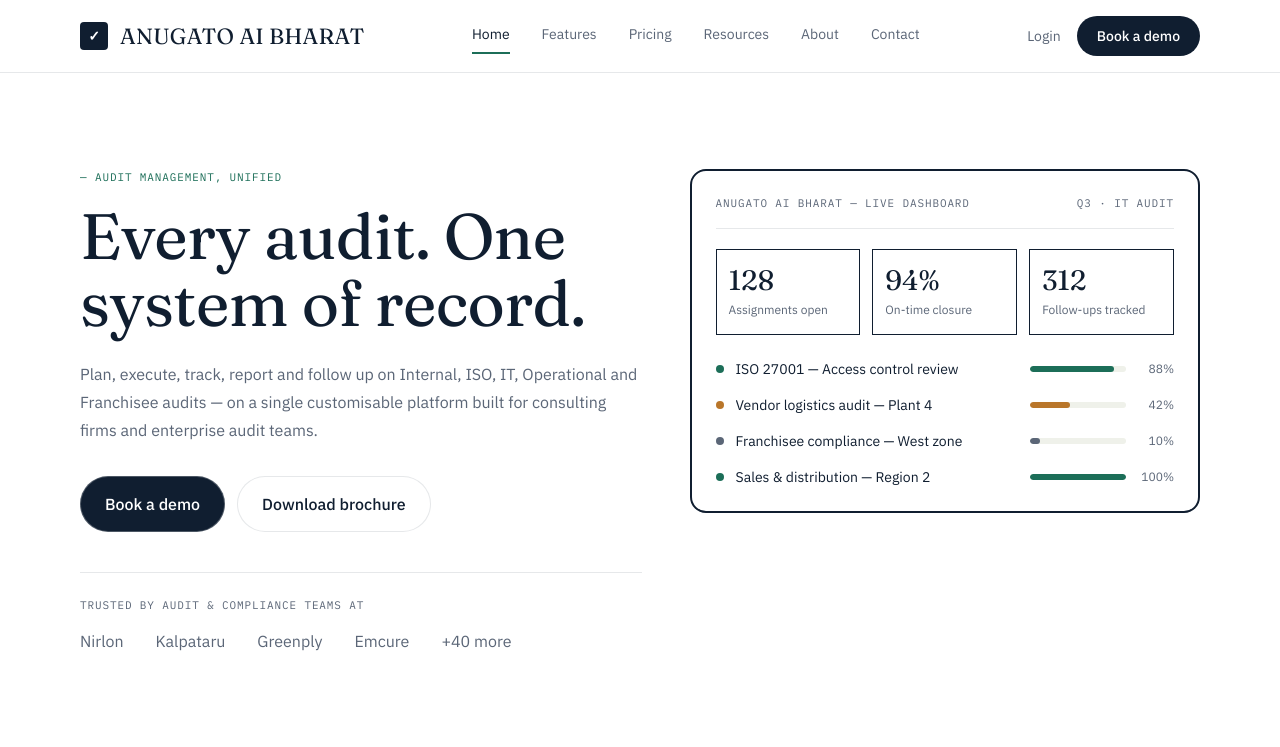
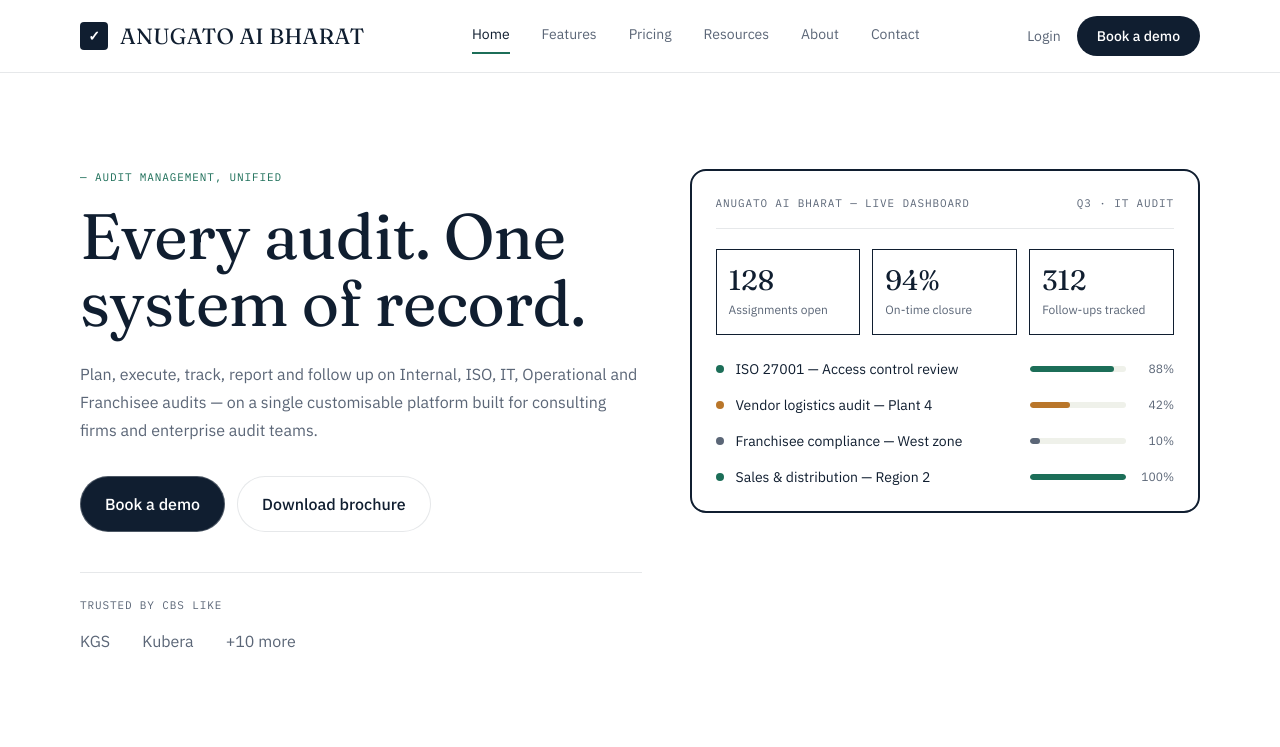
Before and after one commit to mpoojaanugato/anugato-web, a Next.js app: page / in a window 1280 px wide. Shown: the top 747 px of the page. Built offline with nearby package versions, Linux system fonts and the light colour scheme.

Commit message:
Update trusted by customer messaging

```diff
--- a/components/home/Hero.tsx
+++ b/components/home/Hero.tsx
@@ -4,7 +4,7 @@
 import DashboardPreview from './DashboardPreview'
 import type { DashboardRow, DashboardStat } from './DashboardPreview'
 
-const trustedBy = ['Nirlon', 'Kalpataru', 'Greenply', 'Emcure', '+40 more']
+const trustedBy = ['KGS', 'Kubera', '+10 more']
 
 type HeroProps = {
   dashboardStats?: DashboardStat[]
@@ -37,7 +37,7 @@
           </div>
 
           <div className="mt-10 border-t border-ink/10 pt-6">
-            <Eyebrow color="muted">Trusted by audit &amp; compliance teams at</Eyebrow>
+            <Eyebrow color="muted">Trusted by CBs like</Eyebrow>
             <div className="mt-4 flex flex-wrap items-center gap-x-8 gap-y-3 text-base text-muted">
               {trustedBy.map((name) => (
                 <span key={name}>{name}</span>
```
